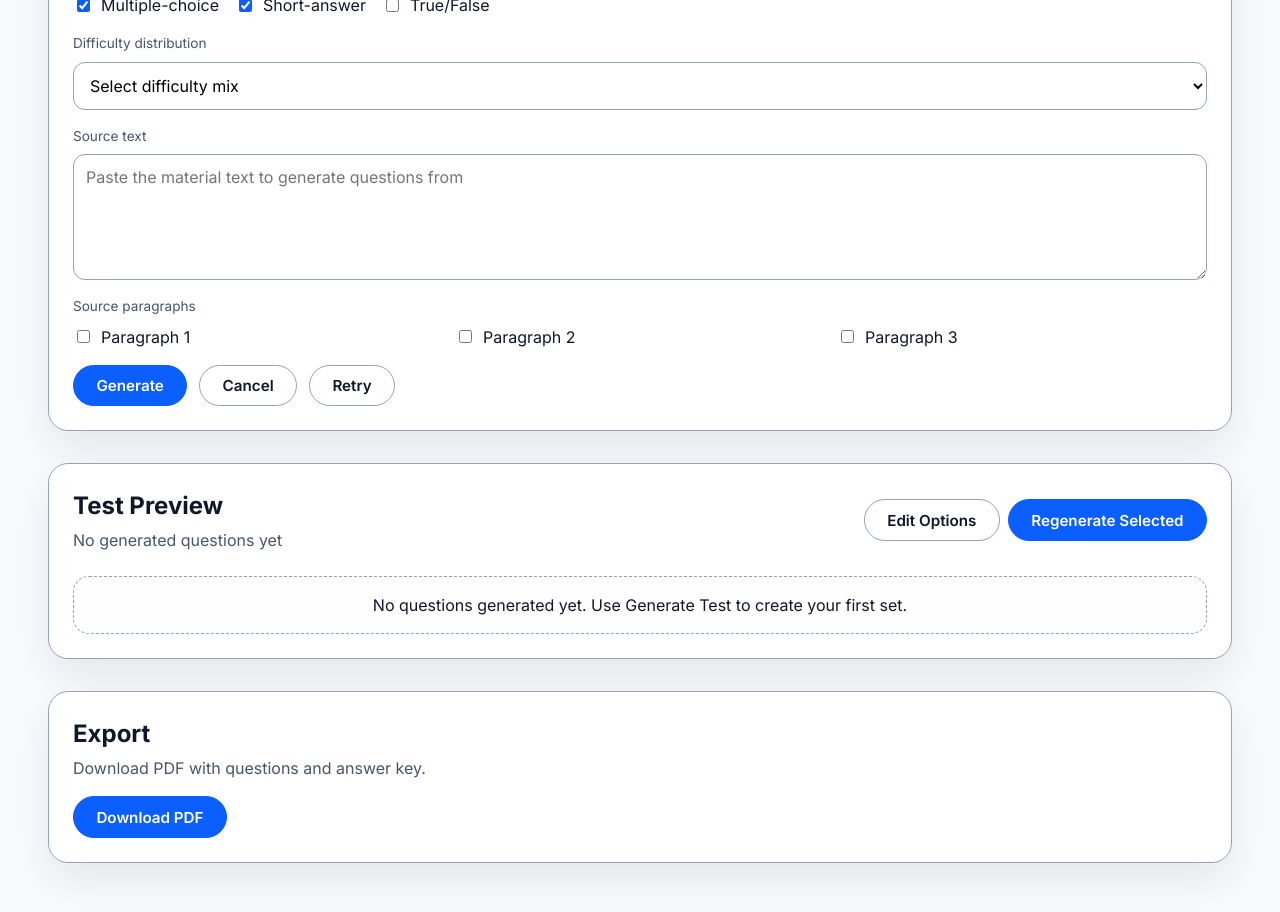
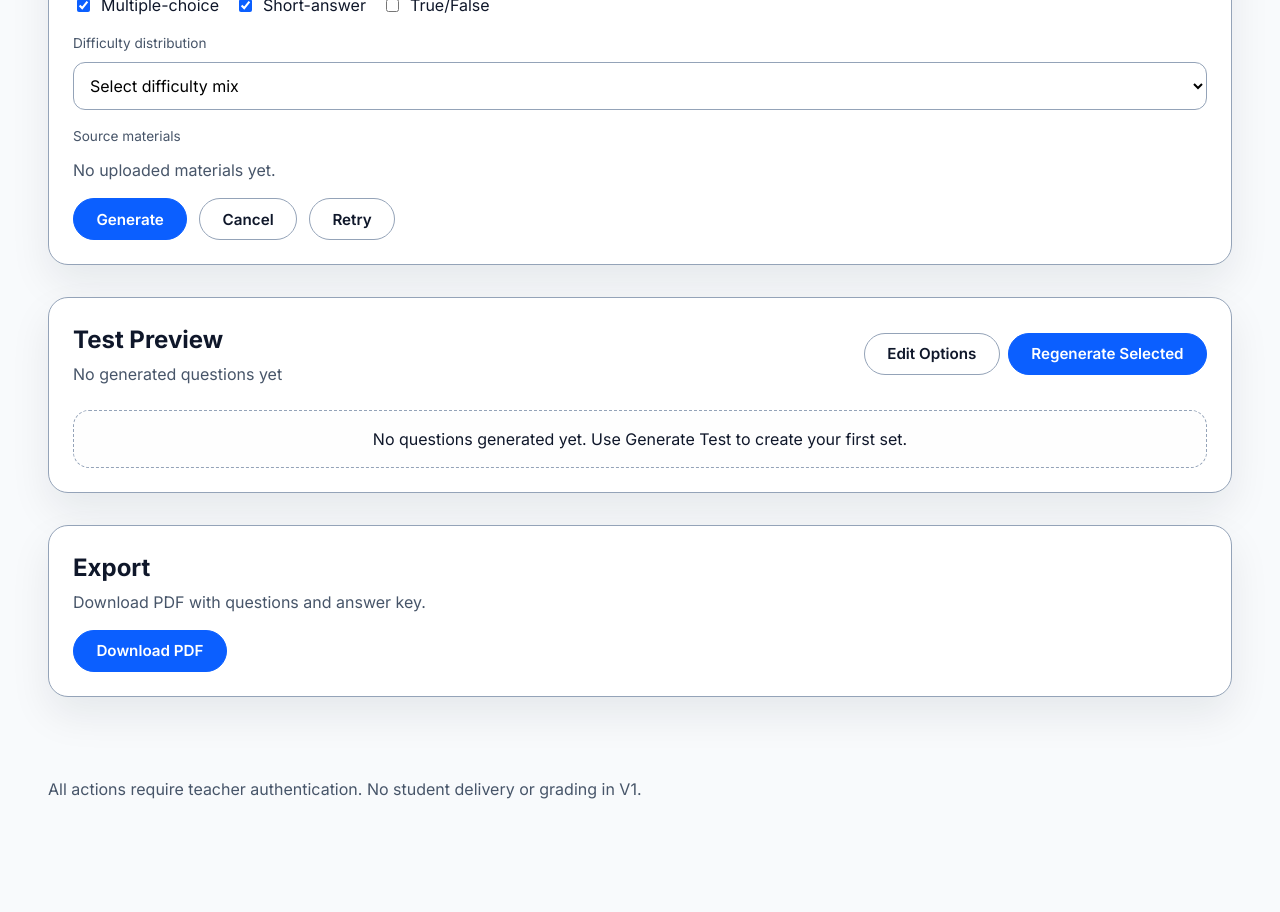
Before and after one commit to shahd803/EduAssist, a Next.js app: page / in a window 1280 px wide. Shown: the part 1220-2132 px from the top of the page. After the commit the page ends 2069 px from the top, so only its background shows below. Built offline with nearby package versions, Linux system fonts and the light colour scheme.

Commit message:
ai prototyping for testing generated questions on real uploaded materials

```diff
--- a/src/app/page.js
+++ b/src/app/page.js
@@ -1,3 +1,6 @@
+"use client"
+
+import { useState } from 'react'
 import Topbar from '@/components/Topbar'
 import Hero from '@/components/Hero'
 import UploadPanel from '@/components/UploadPanel'
@@ -5,17 +8,19 @@ import GenerateTestPanel from '@/components/GenerateTestPanel'
 import TestPreviewPanel from '@/components/TestPreviewPanel'
 import ExportPanel from '@/components/ExportPanel'
 import Footer from '@/components/Footer'
-import { materials, questions } from '@/data/sampleData'
+import { materials as initialMaterials, questions } from '@/data/sampleData'
 
 export default function Home() {
+  const [materials, setMaterials] = useState(initialMaterials)
+
   return (
     <div className="app">
       <Topbar />
       <Hero />
 
       <main className="content">
-        <UploadPanel materials={materials} />
-        <GenerateTestPanel />
+        <UploadPanel materials={materials} onMaterialsChange={setMaterials} />
+        <GenerateTestPanel materials={materials} />
         <TestPreviewPanel questions={questions} />
         <ExportPanel />
       </main>
--- a/src/components/GenerateTestPanel.jsx
+++ b/src/components/GenerateTestPanel.jsx
@@ -1,22 +1,46 @@
 "use client"
 
-import { useState } from 'react'
+import { useEffect, useMemo, useState } from 'react'
 
-function GenerateTestPanel() {
+function GenerateTestPanel({ materials }) {
   const [title, setTitle] = useState('')
   const [questionCount, setQuestionCount] = useState('')
   const [difficultyDistribution, setDifficultyDistribution] = useState('')
-  const [sourceText, setSourceText] = useState('')
   const [questionTypes, setQuestionTypes] = useState({
     multipleChoice: true,
     shortAnswer: true,
     trueFalse: false,
   })
+  const [selectedMaterialIds, setSelectedMaterialIds] = useState([])
   const [generationError, setGenerationError] = useState('')
   const [isGenerating, setIsGenerating] = useState(false)
 
+  const materialsWithText = useMemo(
+    () => materials.filter((material) => Boolean(material.parsedText)),
+    [materials]
+  )
+  const parsableMaterialIds = useMemo(
+    () => materialsWithText.map((material) => material.id),
+    [materialsWithText]
+  )
+
+  useEffect(() => {
+    setSelectedMaterialIds((current) => {
+      const stillValid = current.filter((id) => parsableMaterialIds.includes(id))
+      return stillValid.length > 0 ? stillValid : parsableMaterialIds
+    })
+  }, [parsableMaterialIds])
+
   const handleTypeToggle = (key) => {
     setQuestionTypes((current) => ({ ...current, [key]: !current[key] }))
+  }
+
+  const handleMaterialToggle = (materialId) => {
+    setSelectedMaterialIds((current) =>
+      current.includes(materialId)
+        ? current.filter((id) => id !== materialId)
+        : [...current, materialId]
+    )
   }
 
   const handleGenerate = async () => {
@@ -38,10 +62,20 @@ function GenerateTestPanel() {
       return
     }
 
-    if (!sourceText.trim()) {
-      setGenerationError('Generation failed: Provide source text to generate from.')
+    if (materialsWithText.length === 0) {
+      setGenerationError('Generation failed: Upload at least one parsable material first.')
       return
     }
+
+    if (selectedMaterialIds.length === 0) {
+      setGenerationError('Generation failed: Select at least one uploaded material.')
+      return
+    }
+
+    const selectedMaterials = materialsWithText.filter((material) => selectedMaterialIds.includes(material.id))
+    const sourceText = selectedMaterials
+      .map((material) => `[${material.title}]\n${material.parsedText}`)
+      .join('\n\n')
 
     try {
       setIsGenerating(true)
@@ -159,31 +193,28 @@ function GenerateTestPanel() {
             <option>More Hard</option>
           </select>
         </label>
-        <label className="field">
-          <span className="label">Source text</span>
-          <textarea
-            rows="5"
-            value={sourceText}
-            onChange={(event) => setSourceText(event.target.value)}
-            placeholder="Paste the material text to generate questions from"
-          />
-        </label>
         <div className="field">
-          <span className="label">Source paragraphs</span>
+          <span className="label">Source materials</span>
           <div className="check-grid">
-            <label className="checkbox">
-              <input type="checkbox" />
-              <span>Paragraph 1</span>
-            </label>
-            <label className="checkbox">
-              <input type="checkbox" />
-              <span>Paragraph 2</span>
-            </label>
-            <label className="checkbox">
-              <input type="checkbox" />
-              <span>Paragraph 3</span>
-            </label>
+            {materials.length === 0 && <p className="muted">No uploaded materials yet.</p>}
+            {materials.map((material) => {
+              const hasParsedText = Boolean(material.parsedText)
+              return (
+                <label key={material.id} className="checkbox">
+                  <input
+                    type="checkbox"
+                    checked={selectedMaterialIds.includes(material.id)}
+                    onChange={() => handleMaterialToggle(material.id)}
+                    disabled={!hasParsedText}
+                  />
+                  <span>{material.title}</span>
+                </label>
+              )
+            })}
           </div>
+          {materials.some((material) => !material.parsedText) && (
+            <p className="muted">Some files could not be parsed to text and are not selectable.</p>
+          )}
         </div>
         <div className="form-actions">
           <button className="btn btn-primary" onClick={handleGenerate} disabled={isGenerating}>
--- a/src/components/UploadPanel.jsx
+++ b/src/components/UploadPanel.jsx
@@ -12,15 +12,33 @@ function getFileTypeLabel(fileName) {
   return extension || 'FILE'
 }
 
-function buildMaterialFromFile(file) {
+function extractTextFromFile(rawText) {
+  const sanitized = String(rawText || '')
+    .replace(/\u0000/g, '')
+    .replace(/[^\x09\x0A\x0D\x20-\x7E]/g, ' ')
+    .replace(/\s+/g, ' ')
+    .trim()
+
+  return sanitized.length >= 30 ? sanitized : ''
+}
+
+async function buildMaterialFromFile(file) {
+  let parsedText = ''
+  try {
+    parsedText = extractTextFromFile(await file.text())
+  } catch {
+    parsedText = ''
+  }
+
   return {
     id: `mat-${Date.now()}-${Math.random().toString(16).slice(2, 8)}`,
     title: file.name,
     type: getFileTypeLabel(file.name),
     size: formatFileSize(file.size),
-    status: 'Parsing complete',
+    status: parsedText ? 'Parsing complete' : 'Text extraction unavailable',
     uploaded: new Date().toLocaleString(),
     objectUrl: URL.createObjectURL(file),
+    parsedText,
   }
 }
 
@@ -28,15 +46,14 @@ function isPreviewable(material) {
   return ['PDF', 'TXT'].includes(material.type)
 }
 
-function UploadPanel({ materials }) {
-  const [materialItems, setMaterialItems] = useState(materials)
+function UploadPanel({ materials, onMaterialsChange }) {
   const [isDragging, setIsDragging] = useState(false)
   const [statusText, setStatusText] = useState('Drop a file or click Browse Files to upload.')
   const [previewMaterial, setPreviewMaterial] = useState(null)
   const inputRef = useRef(null)
   const createdObjectUrlsRef = useRef([])
 
-  const handleFiles = (files) => {
+  const handleFiles = async (files) => {
     const validFiles = Array.from(files || []).filter((file) => {
       const extension = file.name.split('.').pop()?.toLowerCase()
       return ['pdf', 'docx', 'txt'].includes(extension || '')
@@ -47,15 +64,20 @@ function UploadPanel({ materials }) {
       return
     }
 
-    const newMaterials = validFiles.map(buildMaterialFromFile)
+    const newMaterials = await Promise.all(validFiles.map(buildMaterialFromFile))
     newMaterials.forEach((material) => {
       if (material.objectUrl) {
         createdObjectUrlsRef.current.push(material.objectUrl)
       }
     })
-    const totalCount = materialItems.length + newMaterials.length
-    setMaterialItems((current) => [...newMaterials, ...current])
-    setStatusText(`Current total: ${totalCount} ${totalCount === 1 ? 'file' : 'files'} in Your materials.`)
+    const totalCount = materials.length + newMaterials.length
+    const unavailableCount = newMaterials.filter((material) => !material.parsedText).length
+    onMaterialsChange((current) => [...newMaterials, ...current])
+    setStatusText(
+      unavailableCount > 0
+        ? `Current total: ${totalCount} files. Text extraction unavailable for ${unavailableCount} file(s).`
+        : `Current total: ${totalCount} ${totalCount === 1 ? 'file' : 'files'} in Your materials.`
+    )
   }
 
   const handleBrowseClick = () => {
@@ -92,7 +114,7 @@ function UploadPanel({ materials }) {
     setPreviewMaterial(material)
   }
 
-  const fileCountLabel = `${materialItems.length} ${materialItems.length === 1 ? 'file' : 'files'}`
+  const fileCountLabel = `${materials.length} ${materials.length === 1 ? 'file' : 'files'}`
 
   useEffect(() => {
     const objectUrls = createdObjectUrlsRef.current
@@ -145,7 +167,7 @@ function UploadPanel({ materials }) {
             <span className="muted">{fileCountLabel}</span>
           </div>
           <div className="materials-scroll">
-            {materialItems.map((material) => (
+            {materials.map((material) => (
               <div key={material.id} className="material-row">
                 <div>
                   <p className="material-title">{material.title}</p>
@@ -166,7 +188,7 @@ function UploadPanel({ materials }) {
                 </div>
               </div>
             ))}
-            {materialItems.length === 0 && (
+            {materials.length === 0 && (
               <div className="empty-state">
                 <p>No materials uploaded. Click Upload Material to add a file.</p>
                 <button className="btn btn-primary" onClick={handleBrowseClick}>Upload Material</button>
```
